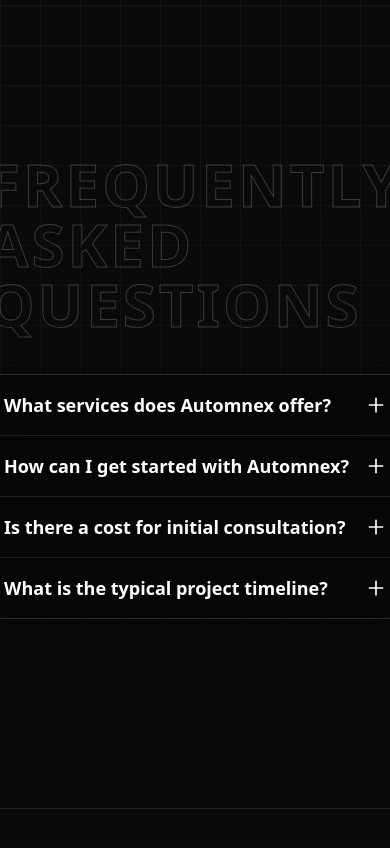
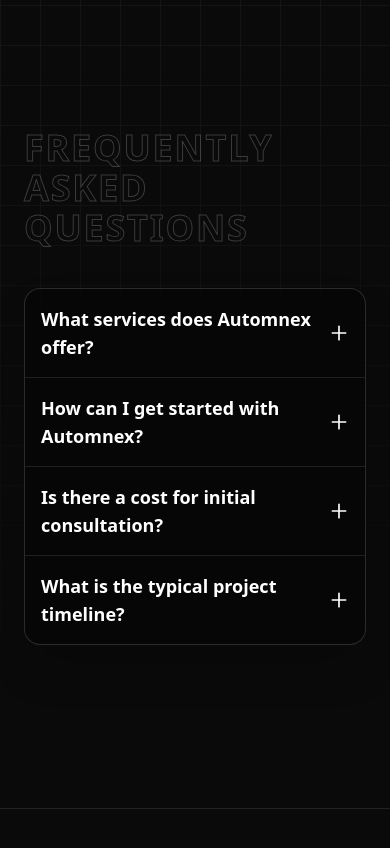
Before and after one commit to Tamim-369/automnex, a Next.js app: page / in a window 390 px wide. Shown: the part 4140-4988 px from the top of the page. Built offline with nearby package versions, Linux system fonts and the light colour scheme.

Commit message:
fixed FAQS

```diff
--- a/components/sections/FAQ.tsx
+++ b/components/sections/FAQ.tsx
@@ -31,7 +31,7 @@
             {/* Foreground content */}
             <div className="relative max-w-4xl mx-auto z-20">
                 <h2
-                    className="text-6xl mb-10  font-extrabold uppercase tracking-wider z-10 select-none"
+                    className="text-4xl sm:text-6xl mb-10  font-extrabold uppercase tracking-wider z-10 select-none"
                     style={{
                         WebkitTextStroke: '1px rgba(255, 255, 255, 0.2)',
                         color: 'transparent',
```
